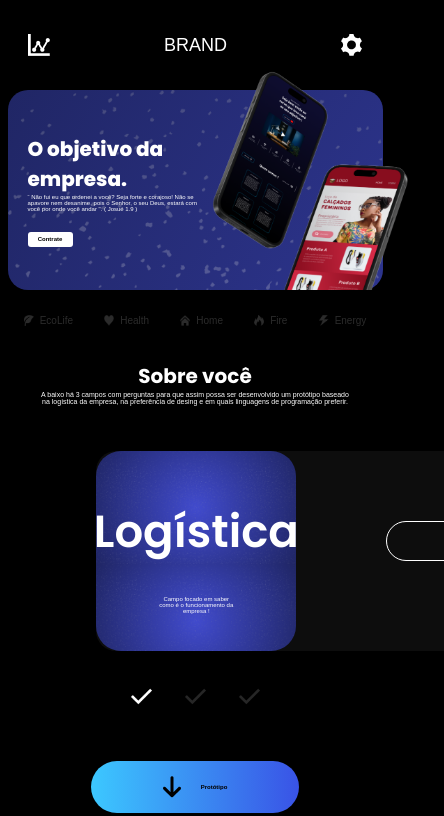
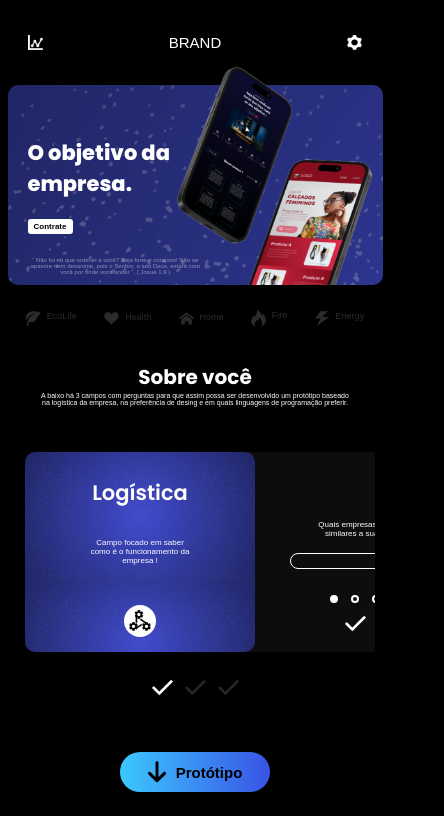
Before and after one commit to Gustavoo-Campos/land-brand, a plain HTML site: page index.html in a window 390 px wide. Shown: the top 816 px of the page, 444 px wide, since content can reach past the window. Drawn offline with Linux system fonts and the light colour scheme; a web font is replaced by a local one.

Commit message:
base mobile pronta
obs -> ainda não rpimorada !

```diff
--- a/index.html
+++ b/index.html
@@ -15,9 +15,9 @@
 
 <header>
 
-    <img src="src/img/grafico.png" alt="">
+    <img src="src/img/grafico.png" alt="" class="headerIcons">
     <span><p id="brand">brand</p></span>
-    <img src="src/img/engrenagem.png" alt="" id="engre">
+    <img src="src/img/engrenagem.png" alt="" id="engre" class="headerIcons">
 
 
 
@@ -71,8 +71,8 @@
 
         <div id="text">
         <h1 id="master">O objetivo da <br> empresa.</h1>
-        <p>“ Não fui eu que ordenei a você? Seja forte e corajoso! Não se <br> apavore nem desanime, pois o Senhor, o seu Deus, estará com <br> você por onde você andar ". ( Josué 1.9 )</p>
-        <button id="contrat"><p class="inbut">Contrate</p></button>
+        <p class="textb">“ Não fui eu que ordenei a você? Seja forte e corajoso! Não se <br> apavore nem desanime, pois o Senhor, o seu Deus, estará com <br> você por onde você andar ". ( Josué 1.9 )</p>
+        <button id="contrat"><p class="inbutpri">Contrate</p></button>
         </div>
 
 
@@ -123,7 +123,7 @@
             <h2 class="h2-info">Logística</h2>
             <p class="p-info">Campo focado em saber <br> como é o funcionamento da <br> empresa !    </p>
             <div class="bool">
-                <img src="src/img/icon-logistica.png" alt="">
+                <img src="src/img/icon-logistica.png" alt="" class="imgIconBool">
             </div>
         </div>
 
@@ -152,10 +152,10 @@
 <div class="info">
 
     <div class="blue-in">
-        <h2 class="h2-info">Logística</h2>
+        <h2 class="h2-info">Desing</h2>
         <p class="p-info">Campo focado em saber <br> como é o funcionamento da <br> empresa !    </p>
         <div class="bool">
-            <img src="src/img/icon-logistica.png" alt="">
+            <img src="src/img/icon-logistica.png" alt="" class="imgIconBool">
         </div>
     </div>
 
@@ -180,6 +180,41 @@
 
 
     </div>
+
+
+    <div class="info">
+
+        <div class="blue-in">
+            <h2 class="h2-info">Código</h2>
+            <p class="p-info">Campo focado em saber <br> como é o funcionamento da <br> empresa !    </p>
+            <div class="bool">
+                <img src="src/img/icon-logistica.png" alt="" class="imgIconBool">
+            </div>
+        </div>
+
+
+        <div id="transp-in">
+
+        <p class="p-info">Quais empresas são <br> similares a sua ?</p>
+        <input type="text" id="input">
+
+
+        <ul id="verif">
+            <li class="bool-in"></li>
+            <li class="border-bool" ></li>
+            <li class="border-bool" ></li>
+
+        </ul>
+
+
+        <img src="src/img/ok.png" alt="">
+
+        </div>
+
+
+        </div>
+
+
 
 </section>
 
--- a/src/main.css
+++ b/src/main.css
@@ -160,7 +160,7 @@ header{
 
     header{
         width:calc(100vw - 15px);
-        height: 90px;
+        height: 85px;
         padding: 0px 20px;
 
     }
@@ -172,21 +172,21 @@ header{
 
 
     #brand{
-        font-size: 18px;
+        font-size: 15px;
+
     }
-}
+
+
+
+    .headerIcons{
+        width: 15px;
+    }
 
 
 
 
 
-
-
-
-
-
-
-
+}
 
 
 /* - - - - - - - - - - - - - main - - - - - - - - - - - - - - */
@@ -214,7 +214,7 @@ header{
     overflow: hidden;
     padding: 0px 50px;
     box-sizing: border-box;
-    gap: 60px;
+    gap: 630%;
 }
 
 #master{
@@ -241,7 +241,8 @@ header{
 }
 
 
-.inbut{
+.inbutpri{
+    font-size: 20px;
     color: black;
     font-weight: 900;
     display: flex;
@@ -290,6 +291,7 @@ li > p{
 
 
 #two{
+
     display: flex;
     flex-direction: column;
     align-items: center;
@@ -303,7 +305,9 @@ li > p{
     flex-direction: row;
     align-items: center;
     gap: 90px;
-    overflow: hidden;
+    overflow:scroll;
+    overflow-y: hidden;
+
 }
 
 
@@ -315,7 +319,6 @@ li > p{
     flex-direction: row;
     align-items: center;
     background-color: #0D0D0D;
-    margin: auto;
     margin-top: 46px;
 
 }
@@ -395,9 +398,22 @@ li > p{
     margin-bottom: 40px;
 }
 
+
+
+.inbut{
+    color: black;
+    font-weight: 900;
+    display: flex;
+    align-items: center;
+    justify-content: center;
+}
+
+
+
 #mockup{
     transform: translate(430px, 20px);
     position: absolute;
+    overflow: hidden;
 }
 
 
@@ -488,6 +504,32 @@ li > p{
 
 
 
+
+
+.config-in{
+    width: 190px;
+    height: 295px;
+    padding: 15px;
+    border-radius: 15px;
+    transform: translate( 125px, 115px);
+}
+
+
+
+
+
+#configElements{
+    margin-top: 0px;
+    gap: 10px;
+
+}
+
+
+
+
+
+
+
     #one{
         margin-bottom: 10px;
     }
@@ -498,8 +540,9 @@ li > p{
     #hero{
         width: calc(100vw - 15px);
         height: 200px;
-        border-radius: 20px;
+        border-radius: 10px;
         padding: 0px 20px;
+
 }
 
 
@@ -513,11 +556,16 @@ li > p{
         font-weight: 800;
         font-style: normal;
         color: white;
-        font-size: 20px;
+        font-size: 21px;
     }
 
 
 
+
+.inbutpri{
+    font-size: 8px;
+
+}
 
 
 
@@ -525,16 +573,25 @@ li > p{
 
 
     p{
-        font-size: 6px;
+        font-size: 8px;
+        text-align: center;
+        z-index: 1;
     }
 
+    .textb{
+        position: absolute;
+    font-size: 6px;
+    transform: translate(3px, 120px);
+    color: #ffffff79;
 
+}
 
     #phones{
 
         width: 200px;
         position: absolute;
-        transform: translate(180px, -20px);
+        transform: translate(37vw, -20px);
+
     }
 
 
@@ -555,20 +612,19 @@ li > p{
 
     .marcas{
 
-
-        gap: 8vw;
+        gap: 7vw;
         margin: 25px 0px;
         text-decoration: none;
         list-style: none;
     }
 
    .marc{
-    font-size: 10px;
+    font-size: 9px;
    }
 
 
     .patroc{
-    width: 10px;
+    width: 15px;
     }
 
 
@@ -590,32 +646,139 @@ li > p{
 
 
 
+
+
+#about{
+    width: 360px;
+    margin-left: 0px;
+    padding-left: 10px;
+
+}
+
+
+
+
 .info{
-    width: 380px ;
+    width: 430px ;
     height: 200px;
-    border-radius: 20px;
-    display: flex;
-    flex-direction: row;
-    align-items: center;
-    background-color: #0D0D0D;
-    margin: auto;
-    margin-top: 46px;
+    border-radius: 10px;
+
 
 }
 
 
 
     .blue-in{
-        width: 200px ;
+        width: 600px ;
         height: 200px;
-        border-radius: 25px;
+        border-radius: 10px;
+        padding: 25px 0px 0px 0px;
+    }
+
+
+
+
+    #transp-in{
+        width: 200px;
         display: flex;
-        flex-direction: column;
+        flex-direction:column;
         align-items: center;
-        background-image: url(img/back-hero.png);
-        background-size: contain;
-        padding: 47px 0px 0px 0px;
+        padding-top: 55px;
+
     }
+
+
+
+
+    #input{
+        width: 130px;
+        height: 16px;
+        border: 1px solid white;
+        background-color: transparent;
+        border-radius: 50px;
+        margin: 15px 90px 26px 90px;
+        color: white;
+        padding-left: 20px;
+
+    }
+
+
+
+
+.h2-info{
+    text-align: center;
+    font-size: 21px;
+}
+
+
+
+#verif{
+    display: flex;
+    flex-direction: row;
+    align-items: center;
+
+    margin-bottom: 5px;
+
+}
+
+
+
+.bool{
+    width: 32px;
+    height: 32px;
+    border-radius: 50%;
+    background-color: white;
+    margin-top: 40px;
+    display: flex;
+    flex-direction: column;
+    align-items: center;
+    justify-content: center;
+}
+
+
+
+
+
+#ok{
+
+    margin-top: 20px;
+    gap: 2px;
+}
+
+
+
+
+#prototipo{
+    width: 150px;
+    height: 40px;
+    gap: 10px;
+
+}
+
+
+
+
+#resultado{
+
+    width: calc(100vw - 15px);
+    height: 200px;
+    border-radius: 10px;
+    background-image: url(img/back-hero.png);
+    display: flex;
+    flex-direction: row;
+    align-items: center;
+    overflow: hidden;
+    box-sizing: border-box;
+    margin-bottom: 40px;
+}
+
+
+
+
+.inbut{
+    font-size: 15px;
+}
+
 
 
 
@@ -623,6 +786,8 @@ li > p{
 
 #mockup{
 
+    width: 200px;
+    transform: translate(50px, 10px);
     position: relative;
 }
 
```
